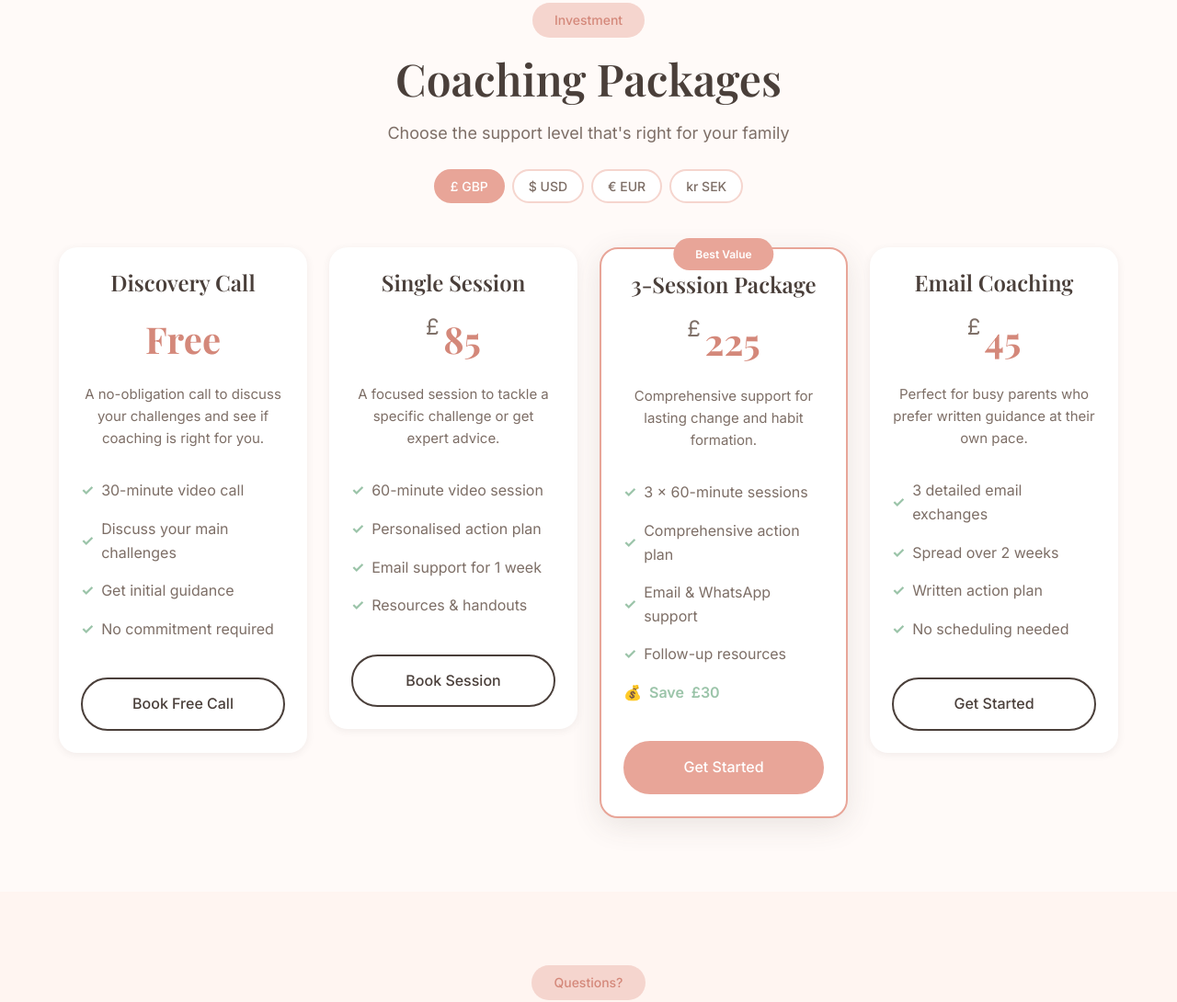
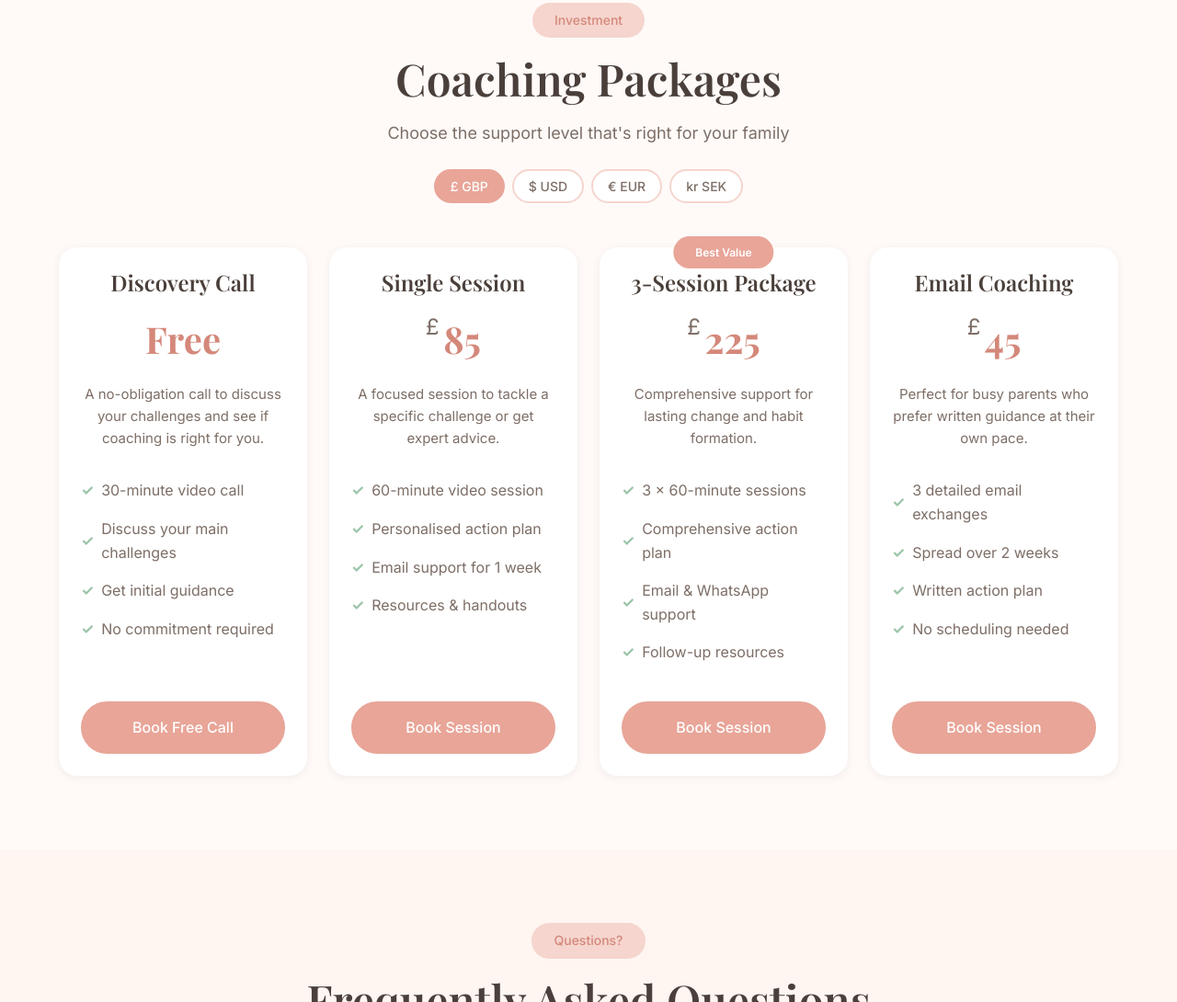
Before and after one commit to amryhamad1992-svg/nanny-fifi-website, a plain HTML site: page index.html in a window 1280 px wide. Shown: the part 4099-5189 px from the top of the page at 92% size. Drawn offline with nearby package versions, Linux system fonts and the light colour scheme; a script that the page names is missing.

Commit message:
Make all pricing cards same size with consistent buttons

```diff
--- a/index.html
+++ b/index.html
@@ -376,7 +376,7 @@
                         <li>Get initial guidance</li>
                         <li>No commitment required</li>
                     </ul>
-                    <a href="#book" class="btn btn-secondary btn-block">Book Free Call</a>
+                    <a href="#book" class="btn btn-primary btn-block">Book Free Call</a>
                 </div>
                 <div class="pricing-card">
                     <h3>Single Session</h3>
@@ -393,9 +393,9 @@
                         <li>Email support for 1 week</li>
                         <li>Resources & handouts</li>
                     </ul>
-                    <a href="#book" class="btn btn-secondary btn-block">Book Session</a>
+                    <a href="#book" class="btn btn-primary btn-block">Book Session</a>
                 </div>
-                <div class="pricing-card featured">
+                <div class="pricing-card">
                     <div class="pricing-badge">Best Value</div>
                     <h3>3-Session Package</h3>
                     <div class="price">
@@ -410,9 +410,8 @@
                         <li>Comprehensive action plan</li>
                         <li>Email & WhatsApp support</li>
                         <li>Follow-up resources</li>
-                        <li class="highlight-save">Save <span data-gbp="£30" data-usd="$38" data-eur="€36" data-sek="kr400">£30</span></li>
                     </ul>
-                    <a href="#book" class="btn btn-primary btn-block">Get Started</a>
+                    <a href="#book" class="btn btn-primary btn-block">Book Session</a>
                 </div>
                 <div class="pricing-card">
                     <h3>Email Coaching</h3>
@@ -429,7 +428,7 @@
                         <li>Written action plan</li>
                         <li>No scheduling needed</li>
                     </ul>
-                    <a href="#book" class="btn btn-secondary btn-block">Get Started</a>
+                    <a href="#book" class="btn btn-primary btn-block">Book Session</a>
                 </div>
             </div>
         </div>
--- a/styles.css
+++ b/styles.css
@@ -839,14 +839,23 @@ p {
 .pricing-grid-4 {
     grid-template-columns: repeat(4, 1fr);
     gap: var(--spacing-md);
+    align-items: stretch;
 }
 
 .pricing-grid-4 .pricing-card {
     padding: var(--spacing-md);
+    display: flex;
+    flex-direction: column;
+    height: 100%;
+}
+
+.pricing-grid-4 .pricing-card .pricing-features {
+    flex-grow: 1;
 }
 
 .pricing-grid-4 .pricing-card.featured {
     transform: none;
+    box-shadow: var(--shadow-sm);
 }
 
 .pricing-grid-4 .price-amount {
```
